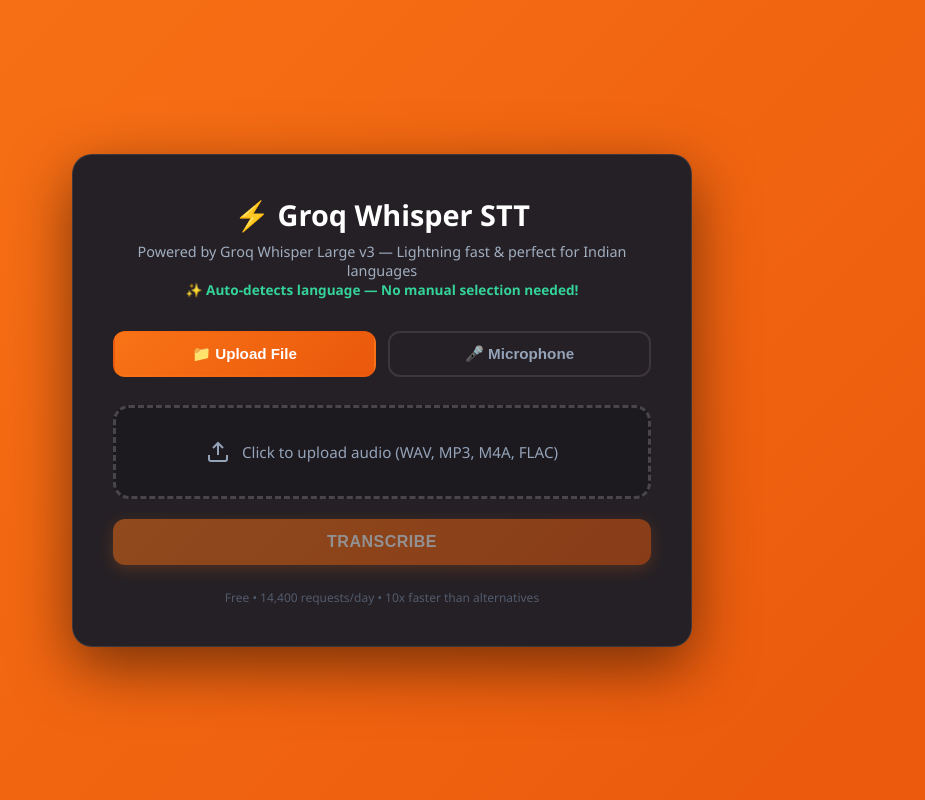
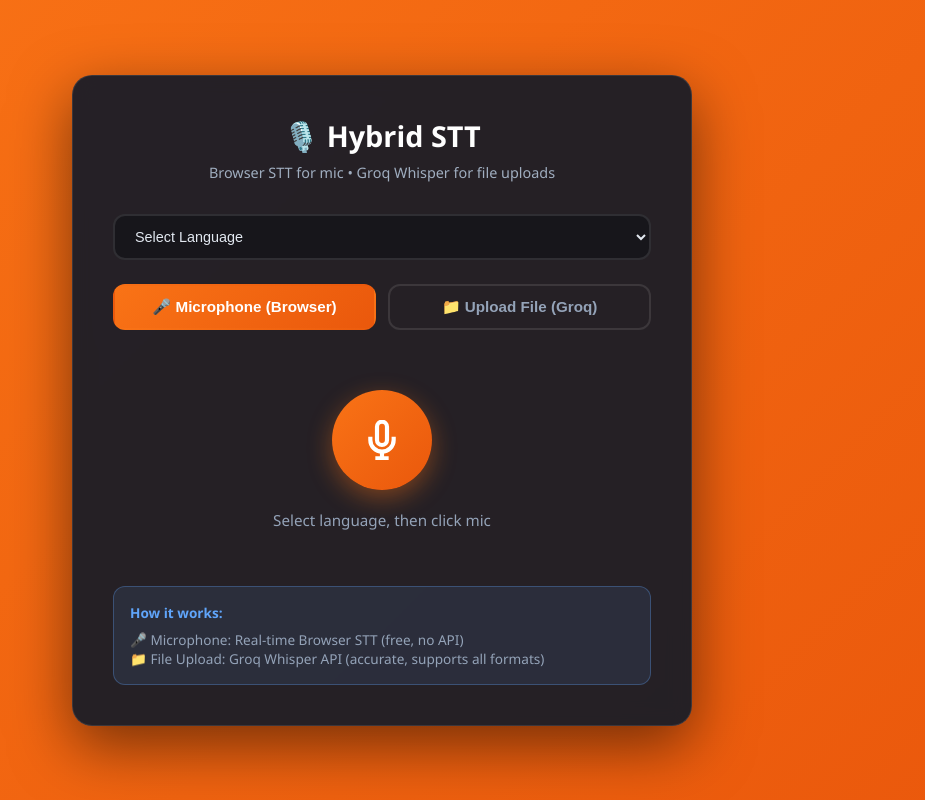
Before and after one commit to Akshaylinson/STT-testing-, a Flask app: page / in a window 1280 px wide. Shown: the whole page, without its empty margins (258-1183 px from the left). Run offline with Flask 3, Linux system fonts and the light colour scheme.

Commit message:
updated bthe project to handle mic using browser stt abnbd upload file using groq

```diff
--- a/templates/index.html
+++ b/templates/index.html
@@ -3,7 +3,7 @@
 <head>
   <meta charset="UTF-8" />
   <meta name="viewport" content="width=device-width, initial-scale=1.0"/>
-  <title>Groq Whisper STT</title>
+  <title>Hybrid STT - Browser + Groq</title>
   <style>
     *, *::before, *::after { box-sizing: border-box; margin: 0; padding: 0; }
 
@@ -32,6 +32,16 @@
     h1 { font-size: 1.8rem; font-weight: 700; color: #fff; margin-bottom: 8px; text-align: center; }
     .subtitle { font-size: 0.9rem; color: #a0aec0; margin-bottom: 32px; text-align: center; }
 
+    .controls { margin-bottom: 24px; }
+
+    select {
+      width: 100%; padding: 12px 16px; border-radius: 12px;
+      border: 2px solid rgba(255,255,255,0.1); background: rgba(15,17,23,0.6);
+      color: #e2e8f0; font-size: 0.9rem; cursor: pointer;
+      transition: border-color 0.3s;
+    }
+    select:focus { outline: none; border-color: #f97316; }
+
     .tabs { display: flex; gap: 12px; margin-bottom: 28px; }
 
     .tab {
@@ -44,16 +54,6 @@
 
     .tab-panel { display: none; }
     .tab-panel.active { display: block; }
-
-    .controls { margin-bottom: 24px; }
-
-    select {
-      width: 100%; padding: 12px 16px; border-radius: 12px;
-      border: 2px solid rgba(255,255,255,0.1); background: rgba(15,17,23,0.6);
-      color: #e2e8f0; font-size: 0.9rem; cursor: pointer;
-      transition: border-color 0.3s;
-    }
-    select:focus { outline: none; border-color: #f97316; }
 
     #file-input { display: none; }
 
@@ -133,6 +133,11 @@
       color: #f1f5f9; margin-bottom: 20px; word-break: break-word;
     }
 
+    .interim {
+      color: #94a3b8;
+      font-style: italic;
+    }
+
     .result-meta { display: flex; gap: 12px; flex-wrap: wrap; }
 
     .badge {
@@ -142,7 +147,6 @@
     }
     .badge-model  { background: linear-gradient(135deg, #f97316 0%, #ea580c 100%); color: #fff; }
     .badge-lang   { background: rgba(96,165,250,0.2); color: #60a5fa; border: 1px solid #60a5fa; }
-    .badge-conf   { background: rgba(52,211,153,0.2); color: #34d399; border: 1px solid #34d399; }
     .badge-time   { background: rgba(251,191,36,0.2); color: #fbbf24; border: 1px solid #fbbf24; }
 
     .loader {
@@ -184,25 +188,68 @@
       text-transform: uppercase; letter-spacing: 0.1em; font-weight: 700;
     }
 
-    .powered-by {
-      margin-top: 24px; text-align: center; font-size: 0.75rem;
-      color: #64748b; opacity: 0.7;
+    .info-box {
+      margin-top: 24px;
+      padding: 16px;
+      background: rgba(96,165,250,0.1);
+      border: 1px solid rgba(96,165,250,0.3);
+      border-radius: 12px;
+      font-size: 0.85rem;
+      color: #94a3b8;
+    }
+
+    .info-box strong {
+      color: #60a5fa;
+      display: block;
+      margin-bottom: 8px;
     }
   </style>
 </head>
 <body>
   <div class="card">
-    <h1>⚡ Groq Whisper STT</h1>
-    <p class="subtitle">Powered by Groq Whisper Large v3 — Lightning fast & perfect for Indian languages<br><small style="color: #34d399; font-size: 0.85rem; font-weight: 600;">✨ Auto-detects language — No manual selection needed!</small></p>
+    <h1>🎙️ Hybrid STT</h1>
+    <p class="subtitle">Browser STT for mic • Groq Whisper for file uploads</p>
+
+    <!-- Language Selection -->
+    <div class="controls">
+      <select id="lang-select">
+        <option value="">Select Language</option>
+        <option value="en-IN">English (India)</option>
+        <option value="hi-IN">Hindi (हिन्दी)</option>
+        <option value="ml-IN">Malayalam (മലയാളം)</option>
+        <option value="ta-IN">Tamil (தமிழ்)</option>
+        <option value="te-IN">Telugu (తెలుగు)</option>
+        <option value="kn-IN">Kannada (ಕನ್ನಡ)</option>
+        <option value="bn-IN">Bengali (বাংলা)</option>
+        <option value="mr-IN">Marathi (मराठी)</option>
+        <option value="gu-IN">Gujarati (ગુજરાતી)</option>
+        <option value="pa-IN">Punjabi (ਪੰਜਾਬੀ)</option>
+      </select>
+    </div>
 
     <!-- Tabs -->
     <div class="tabs">
-      <button class="tab active" data-tab="upload">📁 Upload File</button>
-      <button class="tab" data-tab="mic">🎤 Microphone</button>
+      <button class="tab active" data-tab="mic">🎤 Microphone (Browser)</button>
+      <button class="tab" data-tab="upload">📁 Upload File (Groq)</button>
+    </div>
+
+    <!-- Mic Panel -->
+    <div class="tab-panel active" id="tab-mic">
+      <div class="mic-area">
+        <button class="mic-btn" id="mic-btn" title="Click to start / stop recording">
+          <svg width="40" height="40" fill="none" stroke="currentColor" stroke-width="2.5" viewBox="0 0 24 24">
+            <path d="M12 1a3 3 0 0 0-3 3v8a3 3 0 0 0 6 0V4a3 3 0 0 0-3-3z"/>
+            <path d="M19 10v2a7 7 0 0 1-14 0v-2"/>
+            <line x1="12" y1="19" x2="12" y2="23"/>
+            <line x1="8" y1="23" x2="16" y2="23"/>
+          </svg>
+        </button>
+        <p class="mic-status" id="mic-status">Select language, then click mic</p>
+      </div>
     </div>
 
     <!-- Upload Panel -->
-    <div class="tab-panel active" id="tab-upload">
+    <div class="tab-panel" id="tab-upload">
       <label class="file-label" for="file-input" id="file-label">
         <svg width="24" height="24" fill="none" stroke="currentColor" stroke-width="2" viewBox="0 0 24 24">
           <path d="M21 15v4a2 2 0 0 1-2 2H5a2 2 0 0 1-2-2v-4"/>
@@ -212,28 +259,13 @@
         <span id="file-label-text">Click to upload audio (WAV, MP3, M4A, FLAC)</span>
       </label>
       <input type="file" id="file-input" accept=".wav,.mp3,.m4a,.flac,.ogg,.webm" />
-      <button class="btn btn-primary" id="transcribe-btn" disabled>Transcribe</button>
-    </div>
-
-    <!-- Mic Panel -->
-    <div class="tab-panel" id="tab-mic">
-      <div class="mic-area">
-        <button class="mic-btn" id="mic-btn" title="Click to start / stop recording">
-          <svg width="40" height="40" fill="none" stroke="currentColor" stroke-width="2.5" viewBox="0 0 24 24">
-            <path d="M12 1a3 3 0 0 0-3 3v8a3 3 0 0 0 6 0V4a3 3 0 0 0-3-3z"/>
-            <path d="M19 10v2a7 7 0 0 1-14 0v-2"/>
-            <line x1="12" y1="19" x2="12" y2="23"/>
-            <line x1="8" y1="23" x2="16" y2="23"/>
-          </svg>
-        </button>
-        <p class="mic-status" id="mic-status">Click the mic to start recording</p>
-      </div>
+      <button class="btn btn-primary" id="transcribe-btn" disabled>Transcribe with Groq</button>
     </div>
 
     <!-- Loader -->
     <div class="loader" id="loader">
       <div class="spinner"></div>
-      <span>Processing with Groq...</span>
+      <span id="loader-text">Processing...</span>
     </div>
 
     <!-- Error -->
@@ -249,19 +281,43 @@
       <div class="result-meta">
         <span class="badge badge-model" id="badge-model"></span>
         <span class="badge badge-lang"  id="badge-lang"></span>
-        <span class="badge badge-conf"  id="badge-conf"></span>
         <span class="badge badge-time"  id="badge-time"></span>
       </div>
     </div>
 
-    <p class="powered-by">Free • 14,400 requests/day • 10x faster than alternatives</p>
+    <div class="info-box">
+      <strong>How it works:</strong>
+      🎤 Microphone: Real-time Browser STT (free, no API)<br>
+      📁 File Upload: Groq Whisper API (accurate, supports all formats)
+    </div>
   </div>
 
   <script>
+    const SpeechRecognition = window.SpeechRecognition || window.webkitSpeechRecognition;
+
     const LANG_NAMES = {
-      en:'English', hi:'Hindi', ml:'Malayalam', ta:'Tamil', te:'Telugu',
-      kn:'Kannada', bn:'Bengali', mr:'Marathi', gu:'Gujarati', pa:'Punjabi', ur:'Urdu'
+      'en-IN': 'English', 'hi-IN': 'Hindi', 'ml-IN': 'Malayalam',
+      'ta-IN': 'Tamil', 'te-IN': 'Telugu', 'kn-IN': 'Kannada',
+      'bn-IN': 'Bengali', 'mr-IN': 'Marathi', 'gu-IN': 'Gujarati', 'pa-IN': 'Punjabi'
     };
+
+    const GROQ_LANG_MAP = {
+      'en-IN': 'en', 'hi-IN': 'hi', 'ml-IN': 'ml', 'ta-IN': 'ta',
+      'te-IN': 'te', 'kn-IN': 'kn', 'bn-IN': 'bn', 'mr-IN': 'mr',
+      'gu-IN': 'gu', 'pa-IN': 'pa'
+    };
+
+    const langSelect = document.getElementById('lang-select');
+    const micBtn = document.getElementById('mic-btn');
+    const micStatus = document.getElementById('mic-status');
+    const fileInput = document.getElementById('file-input');
+    const fileLabel = document.getElementById('file-label');
+    const fileLabelText = document.getElementById('file-label-text');
+    const transcribeBtn = document.getElementById('transcribe-btn');
+
+    let recognition = null;
+    let isRecording = false;
+    let finalTranscript = '';
 
     // Tab switching
     document.querySelectorAll('.tab').forEach(tab => {
@@ -273,12 +329,88 @@
       });
     });
 
-    // File upload
-    const fileInput = document.getElementById('file-input');
-    const fileLabel = document.getElementById('file-label');
-    const fileLabelText = document.getElementById('file-label-text');
-    const transcribeBtn = document.getElementById('transcribe-btn');
+    // Microphone (Browser STT)
+    if (!SpeechRecognition) {
+      micBtn.disabled = true;
+      micStatus.textContent = '⚠️ Browser STT not supported';
+    } else {
+      micBtn.addEventListener('click', () => {
+        const lang = langSelect.value;
+        if (!lang) {
+          showError('Please select a language first');
+          return;
+        }
 
+        if (!isRecording) {
+          startBrowserSTT(lang);
+        } else {
+          stopBrowserSTT();
+        }
+      });
+    }
+
+    function startBrowserSTT(lang) {
+      finalTranscript = '';
+      recognition = new SpeechRecognition();
+      recognition.continuous = true;
+      recognition.interimResults = true;
+      recognition.lang = lang;
+
+      recognition.onresult = (event) => {
+        let interimTranscript = '';
+
+        for (let i = event.resultIndex; i < event.results.length; i++) {
+          const transcript = event.results[i][0].transcript;
+          if (event.results[i].isFinal) {
+            finalTranscript += transcript + ' ';
+          } else {
+            interimTranscript += transcript;
+          }
+        }
+
+        if (finalTranscript || interimTranscript) {
+          document.getElementById('result-text').innerHTML =
+            `<span>${finalTranscript}</span>` +
+            `<span class="interim">${interimTranscript}</span>`;
+          document.getElementById('result-box').classList.add('visible');
+          document.getElementById('badge-model').textContent = 'Browser STT';
+          document.getElementById('badge-lang').textContent = LANG_NAMES[lang];
+          document.getElementById('badge-time').textContent = 'Real-time';
+        }
+      };
+
+      recognition.onerror = (event) => {
+        if (event.error !== 'no-speech' && event.error !== 'aborted') {
+          showError(`Recognition error: ${event.error}`);
+        }
+      };
+
+      recognition.onend = () => {
+        if (isRecording) {
+          try { recognition.start(); } catch (e) {}
+        }
+      };
+
+      isRecording = true;
+      micBtn.classList.add('recording');
+      micStatus.textContent = '🔴 Recording... Click to stop';
+      micStatus.classList.add('live');
+      hideError();
+      recognition.start();
+    }
+
+    function stopBrowserSTT() {
+      isRecording = false;
+      if (recognition) {
+        recognition.stop();
+        recognition = null;
+      }
+      micBtn.classList.remove('recording');
+      micStatus.textContent = 'Select language, then click mic';
+      micStatus.classList.remove('live');
+    }
+
+    // File Upload (Groq API)
     fileInput.addEventListener('change', () => {
       if (fileInput.files[0]) {
         fileLabelText.textContent = fileInput.files[0].name;
@@ -289,62 +421,45 @@
 
     transcribeBtn.addEventListener('click', async () => {
       const file = fileInput.files[0];
+      const lang = langSelect.value;
+
       if (!file) return;
+      if (!lang) {
+        showError('Please select a language first');
+        return;
+      }
 
       const form = new FormData();
       form.append('audio', file);
-      showLoader();
+      form.append('language', GROQ_LANG_MAP[lang]);
+
+      showLoader('Processing with Groq...');
       const res = await fetch('/transcribe', { method: 'POST', body: form });
       const data = await res.json();
       hideLoader();
-      data.error ? showError(data.error) : showResult(data);
-    });
 
-    // Mic recording
-    const micBtn = document.getElementById('mic-btn');
-    const micStatus = document.getElementById('mic-status');
-    let isRecording = false;
-
-    micBtn.addEventListener('click', async () => {
-      if (!isRecording) {
-        const res = await fetch('/mic/start', { method: 'POST' });
-        const data = await res.json();
-        if (data.error) return showError(data.error);
-        isRecording = true;
-        micBtn.classList.add('recording');
-        micStatus.textContent = '🔴 Recording... Click again to stop';
-        micStatus.classList.add('live');
-        hideResult();
+      if (data.error) {
+        showError(data.error);
       } else {
-        micBtn.classList.remove('recording');
-        micStatus.textContent = 'Processing...';
-        micStatus.classList.remove('live');
-        isRecording = false;
-        showLoader();
-        const res = await fetch('/mic/stop', { method: 'POST' });
-        const data = await res.json();
-        hideLoader();
-        micStatus.textContent = 'Click the mic to start recording';
-        data.error ? showError(data.error) : showResult(data);
+        showResult(data);
       }
     });
 
     function showResult(data) {
       document.getElementById('result-text').textContent = data.text || '(no speech detected)';
-      document.getElementById('badge-model').textContent = data.model || 'whisper-large-v3-groq';
-      document.getElementById('badge-lang').textContent  = LANG_NAMES[data.language] || data.language;
-      document.getElementById('badge-conf').textContent  = `${Math.round((data.confidence || 0) * 100)}%`;
-      document.getElementById('badge-time').textContent  = `${data.elapsed}s`;
+      document.getElementById('badge-model').textContent = data.model || 'Groq Whisper';
+      document.getElementById('badge-lang').textContent = LANG_NAMES[langSelect.value] || data.language;
+      document.getElementById('badge-time').textContent = `${data.elapsed}s`;
       document.getElementById('result-box').classList.add('visible');
-      document.getElementById('error-msg').classList.remove('visible');
+      hideError();
     }
 
     function hideResult() {
       document.getElementById('result-box').classList.remove('visible');
-      document.getElementById('error-msg').classList.remove('visible');
     }
 
-    function showLoader() {
+    function showLoader(text) {
+      document.getElementById('loader-text').textContent = text;
       document.getElementById('loader').classList.add('visible');
       transcribeBtn.disabled = true;
     }
@@ -360,6 +475,10 @@
       el.classList.add('visible');
     }
 
+    function hideError() {
+      document.getElementById('error-msg').classList.remove('visible');
+    }
+
     document.getElementById('copy-btn').addEventListener('click', () => {
       const text = document.getElementById('result-text').textContent;
       navigator.clipboard.writeText(text).then(() => {
```
